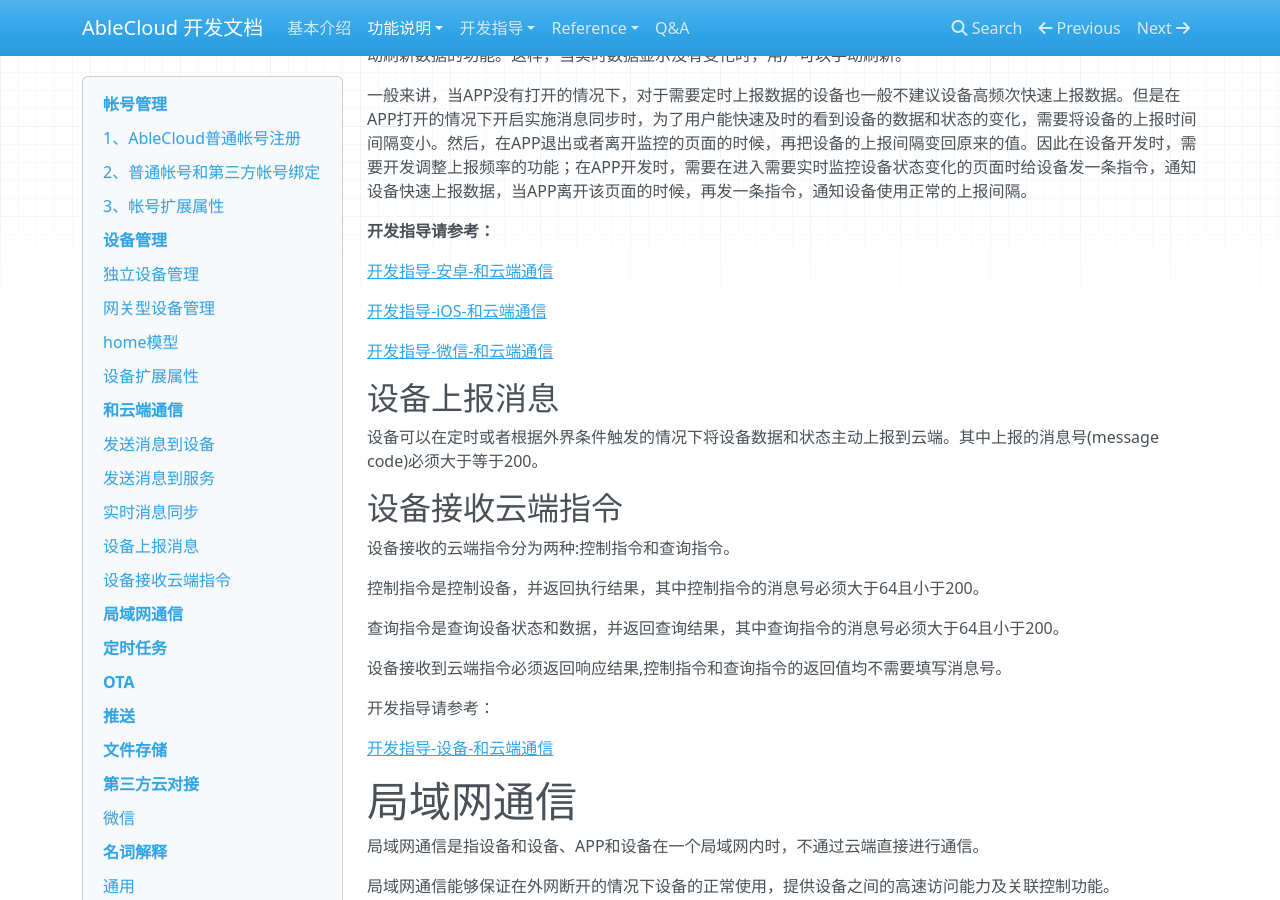
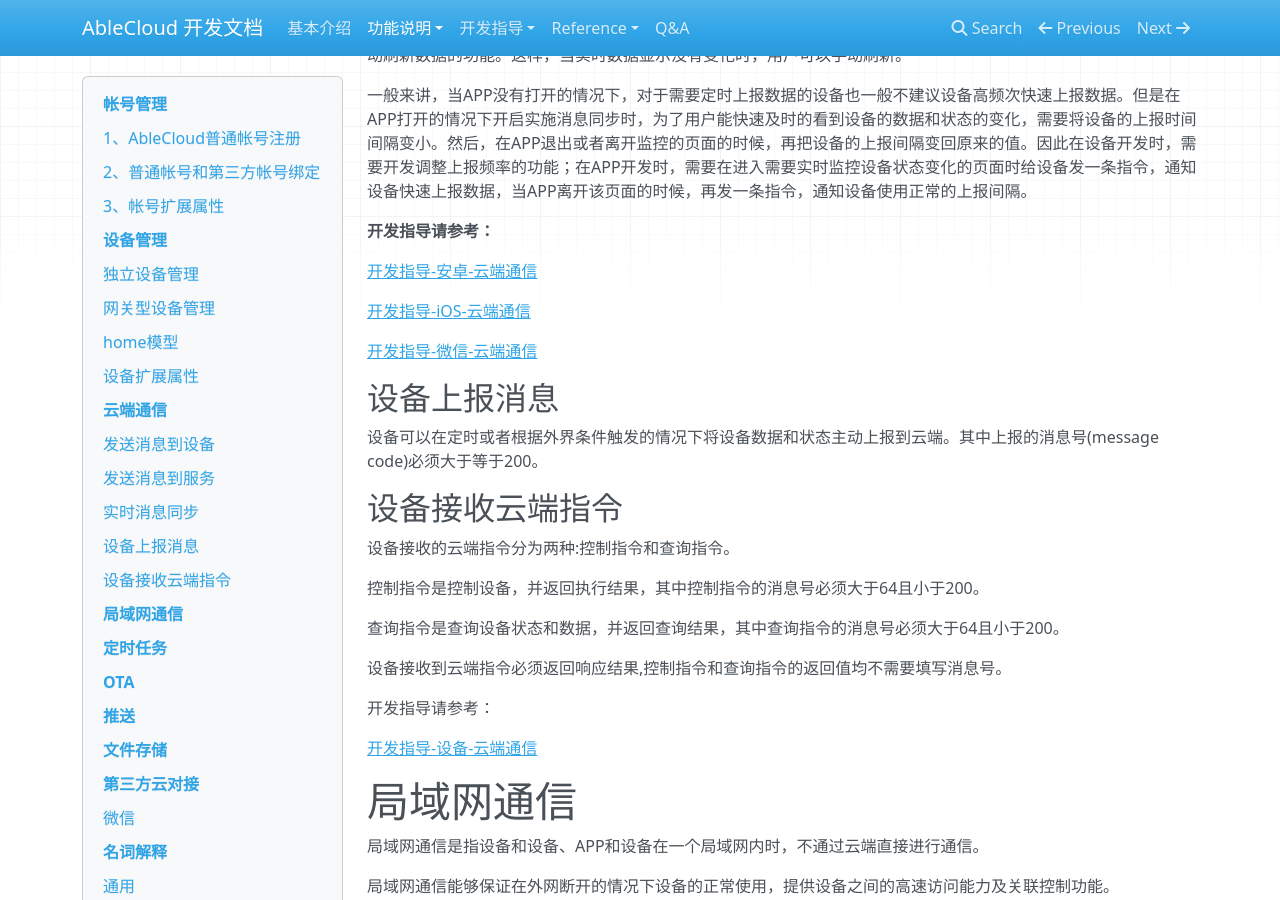
Before and after one commit to JessonW/rd_docs, an MkDocs documentation site: the page built from docs/features/functions.md, in a window 1280 px wide and 900 px high, scrolled down 15009 px. Built offline with MkDocs 1.6.1, drawn with Linux system fonts in a browser that asks for light colours; nearby versions of some CDN libraries; old or Windows-style settings are respelled for this version of MkDocs; some of the changed text lies outside the part shown.

```diff
--- a/docs/features/functions.md
+++ b/docs/features/functions.md
@@ -335,7 +335,7 @@ AbleCloud的基本设备属性只包括设备名称。如果厂商需要用户
 [开发指导-微信-设备扩展属性](../develop_guide/wechat.md#设备扩展属性)
 
 
-#和云端通信
+#云端通信
 
 
 云端通信指的是APP到云端、设备到云端的通信。分别对应下图中的绿色和紫色线所标注的数据流。
@@ -395,11 +395,11 @@ AbleCloud的实时消息同步是和存储相关的。若要显示设备实时
 
 **开发指导请参考：**
 
-[开发指导-安卓-和云端通信](../develop_guide/android.md#_17)
+[开发指导-安卓-云端通信](../develop_guide/android.md#_17)
 
-[开发指导-iOS-和云端通信](../develop_guide/iOS.md#和云端通信)
+[开发指导-iOS-云端通信](../develop_guide/iOS.md#云端通信)
 
-[开发指导-微信-和云端通信](../develop_guide/wechat.md#_16)
+[开发指导-微信-云端通信](../develop_guide/wechat.md#_16)
 
 
 ##设备上报消息
@@ -419,7 +419,7 @@ AbleCloud的实时消息同步是和存储相关的。若要显示设备实时
 
 开发指导请参考：
 
-[开发指导-设备-和云端通信](../develop_guide/device.md#_14)
+[开发指导-设备-云端通信](../develop_guide/device.md#_14)
 
 
 #局域网通信
@@ -730,7 +730,7 @@ KLV最短长度为2个字节。
 
 设备端SDK也提供编解码接口，开发者需要编码和解码时直接调用对应的编解码接口即可。
 
-设备端开发参考 [开发指导-设备-和云端通信](../develop_guide/device.md#和云端通信)
+设备端开发参考 [开发指导-设备-云端通信](../develop_guide/device.md#云端通信)
 
 ##UDS/APP侧使用说明
 
@@ -746,11 +746,11 @@ SDK提供一套独立的编码和解码接口，当开发者认为需要编码
 
 客户端开发请参考：
 
-[开发指导-安卓-和云端通信](../develop_guide/android.md#和云端通信)
+[开发指导-安卓-云端通信](../develop_guide/android.md#云端通信)
 
-[开发指导-iOS-和云端通信](../develop_guide/iOS.md#和云端通信)
+[开发指导-iOS-云端通信](../develop_guide/iOS.md#云端通信)
 
-[开发指导-微信-和云端通信](../develop_guide/wechat.md#和云端通信)
+[开发指导-微信-云端通信](../develop_guide/wechat.md#云端通信)
 
 
 ##厂商管理后台的使用说明
@@ -817,12 +817,12 @@ Ablecloud规定UDS/APP与设备通信使用简单json格式，即value支持的
 
 设备端开发请参考：
 
-[开发指导-设备-和云端通信](../develop_guide/device.md#和云端通信)
+[开发指导-设备-云端通信](../develop_guide/device.md#云端通信)
 
 客户端使用说明请参考：
 
-[开发指导-安卓-和云端通信](../develop_guide/android.md#和云端通信)
+[开发指导-安卓-云端通信](../develop_guide/android.md#云端通信)
 
-[开发指导-iOS-和云端通信](../develop_guide/iOS.md#和云端通信)
+[开发指导-iOS-云端通信](../develop_guide/iOS.md#云端通信)
 
-[开发指导-微信-和云端通信](../develop_guide/wechat.md#和云端通信)
+[开发指导-微信-云端通信](../develop_guide/wechat.md#云端通信)
```
Also changed, not shown: docs/develop_guide/android.md (+4 -4 lines), docs/develop_guide/device.md (+3 -1 lines), docs/develop_guide/iOS.md (+5 -8 lines), docs/develop_guide/wechat.md (+32 -16 lines).
